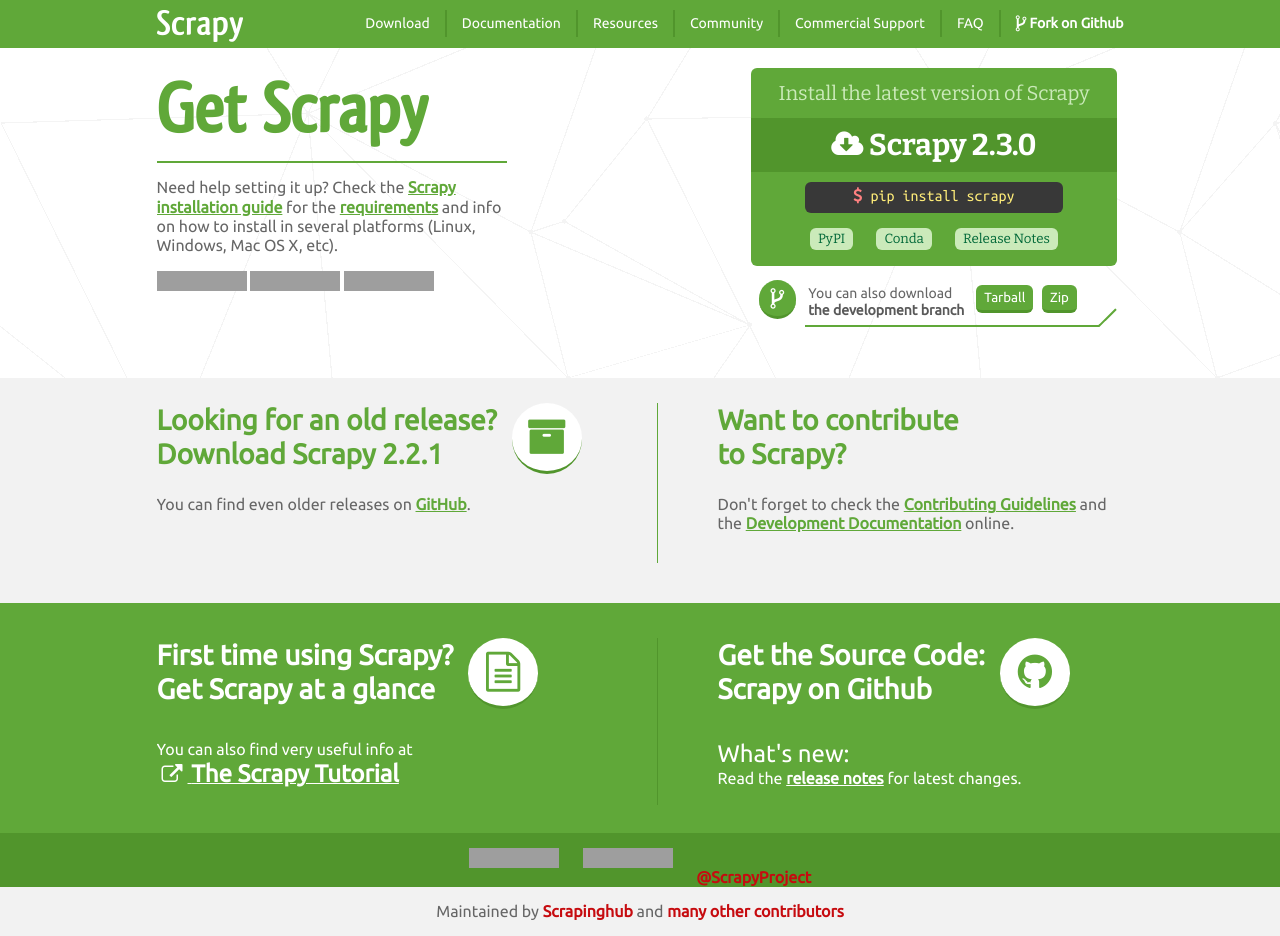
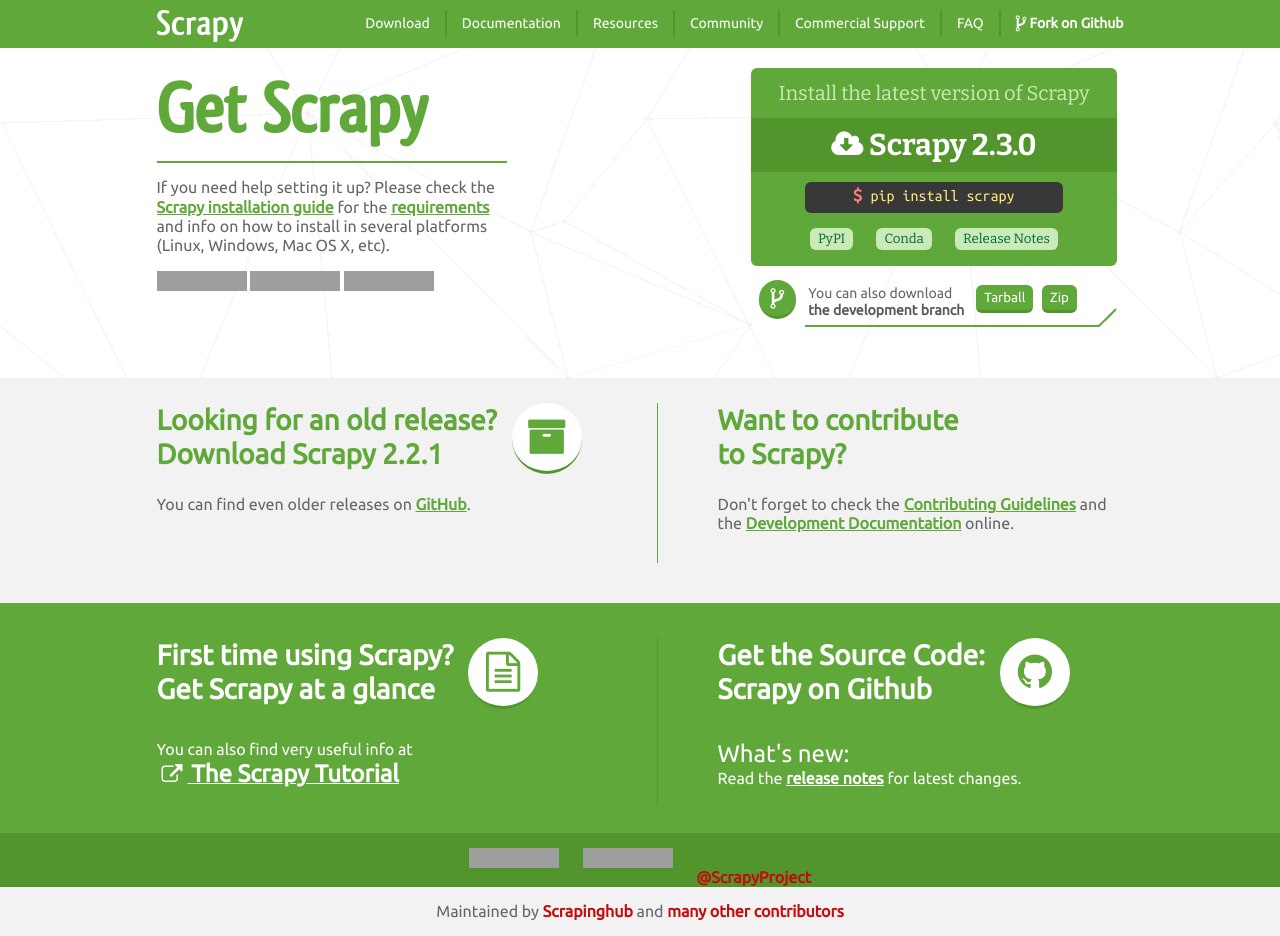
Before and after one commit to scrapy/scrapy.org, a Jekyll site: the page built from download.html, in a window 1280 px wide, cut to the strip 0-936 px from the top of the page. Built offline with Jekyll 4.4.1, drawn with Linux system fonts in a browser that asks for light colours; comment, search, counter and statistics services are not loaded; grey boxes are pictures that could not be loaded.

Commit message:
Update download.html

```diff
--- a/download.html
+++ b/download.html
@@ -13,7 +13,7 @@
 
 	<div class="block-left">
 		<h1>Get Scrapy</h1>
-		<p>Need help setting it up? Check the <a href="http://docs.scrapy.org/en/{{ stable.rtd }}/intro/install.html">Scrapy installation guide</a> for the <a href="http://doc.scrapy.org/en/{{ stable.rtd }}/intro/install.html#pre-requisites">requirements</a> and info on how to install in several platforms (Linux, Windows, Mac OS X, etc).
+		<p>If you need help setting it up? Please check the <a href="http://docs.scrapy.org/en/{{ stable.rtd }}/intro/install.html">Scrapy installation guide</a> for the <a href="http://doc.scrapy.org/en/{{ stable.rtd }}/intro/install.html#pre-requisites">requirements</a> and info on how to install in several platforms (Linux, Windows, Mac OS X, etc).
 		</p>
 		{% include badges-bar.html %}
 	</div>
```
